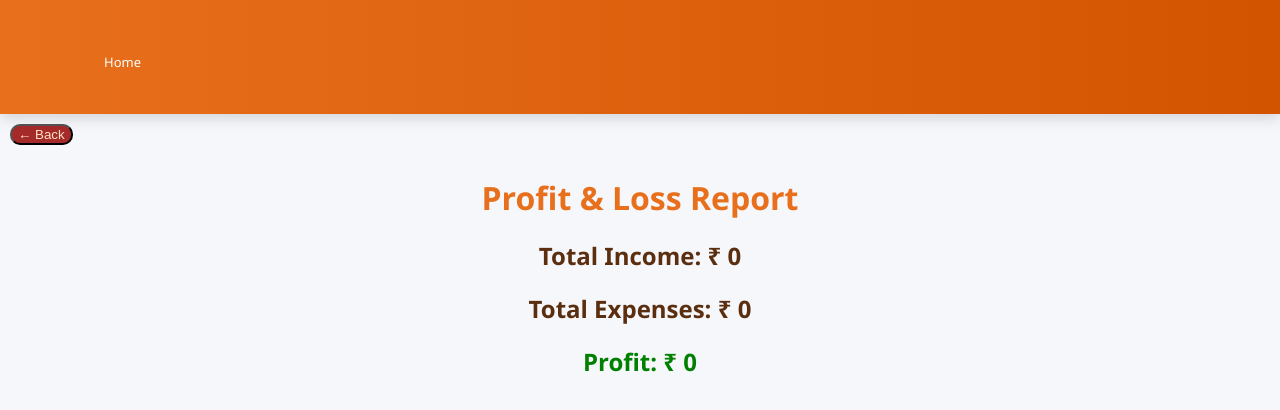
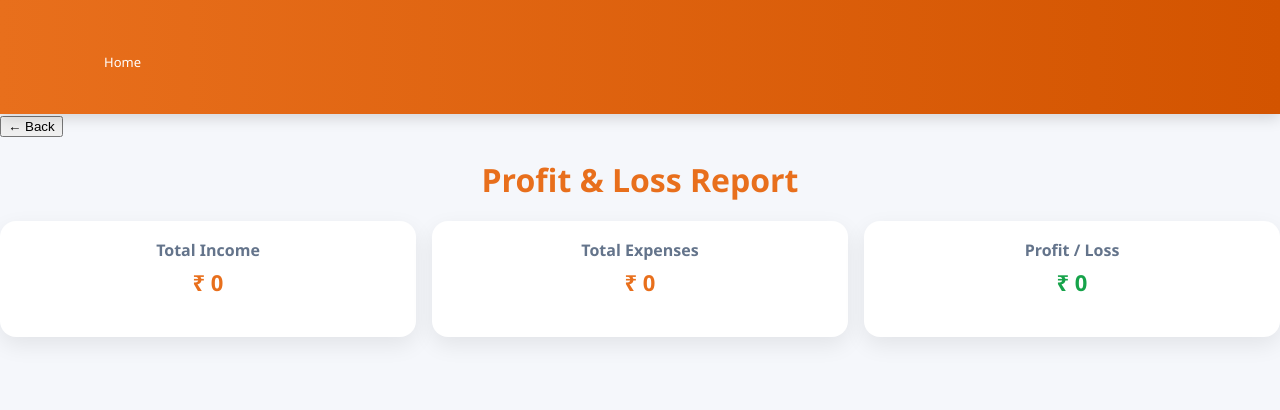
Before and after one commit to Yaganti-Spandana/farm, a React (Create React App) app: page /profit in a window 1280 px wide. Shown: the top 410 px of the page. Built offline with nearby package versions, Linux system fonts and the light colour scheme; no server answers; some icons are missing.

Commit message:
Update profit_loss.js

```diff
--- a/src/components/profit_loss.js
+++ b/src/components/profit_loss.js
@@ -13,30 +13,45 @@ export default function ProfitLoss() {
   });
 
   useEffect(() => {
-    axios.get("https://farm-pgi5.onrender.com/api/profit-loss/")
-      .then(res => setData(res.data));
+    axios
+      .get("https://farm-pgi5.onrender.com/api/profit-loss/")
+      .then((res) => setData(res.data));
   }, []);
 
   return (
-    <><Navbar></Navbar>
-    <button
-        onClick={() => navigate(-1)}
-        style={{ margin: "10px",backgroundColor:"brown",color:"bisque",borderRadius:"10px" }}
+    <>
+      <Navbar />
 
-      >
-        ← Back
-      </button>
-    <div style={{ padding: 0}} className="profit">
-      <h1 className="head">Profit & Loss Report</h1>
-      <div className="rep">
-      <h2>Total Income: ₹ {data.total_income}</h2>
-      <h2>Total Expenses: ₹ {data.total_expenses}</h2>
-      <h2 style={{
-        color: data.profit >= 0 ? "green" : "red"
-      }} className="head1">
-        Profit: ₹ {data.profit}
-      </h2></div>
+      <div className="page-container">
+        <button className="back-btn" onClick={() => navigate(-1)}>
+          ← Back
+        </button>
 
-    </div></>
+        <h1 className="head">Profit & Loss Report</h1>
+
+        <div className="summary-grid">
+          <div className="card">
+            <h3>Total Income</h3>
+            <p>₹ {data.total_income}</p>
+          </div>
+
+          <div className="card">
+            <h3>Total Expenses</h3>
+            <p>₹ {data.total_expenses}</p>
+          </div>
+
+          <div className="card">
+            <h3>Profit / Loss</h3>
+            <p
+              style={{
+                color: data.profit >= 0 ? "#16a34a" : "#dc2626",
+              }}
+            >
+              ₹ {data.profit}
+            </p>
+          </div>
+        </div>
+      </div>
+    </>
   );
 }
```
